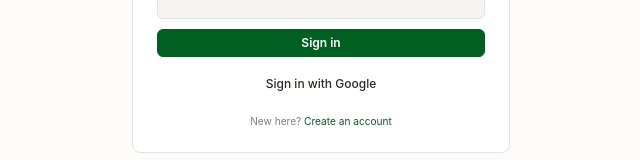
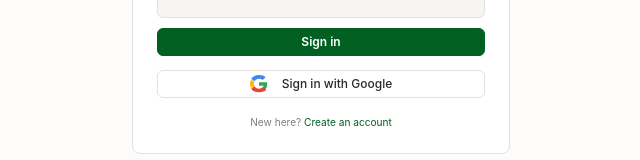
Before and after one commit to vibecoder223/Tenderly2, a Next.js app: page /auth/login in a window 1280 px wide. Shown: the part 441-601 px from the top of the page, without its empty margins (319-959 px from the left). Built offline with nearby package versions, Linux system fonts and the light colour scheme; no server answers; a web font is replaced by a local one.

Commit message:
Make Google sign-in button visually prominent and add Google icon

```diff
--- a/app/auth/login/page.tsx
+++ b/app/auth/login/page.tsx
@@ -110,9 +110,10 @@ function LoginForm() {
       <div className="mt-4">
         <button
           type="button"
-          className="btn btn-ghost w-full justify-center"
+          className="btn w-full justify-center"
           onClick={signInWithGoogle}
           disabled={googleLoading}
+          aria-label="Sign in with Google"
         >
           {googleLoading ? (
             <>
@@ -128,7 +129,17 @@ function LoginForm() {
               Redirecting…
             </>
           ) : (
-            "Sign in with Google"
+            <>
+              <span style={{ display: "inline-flex", width: 18, height: 18, marginRight: 8 }}>
+                <svg viewBox="0 0 46 46" width="18" height="18" xmlns="http://www.w3.org/2000/svg">
+                  <path fill="#4285F4" d="M23 9.5c3.9 0 7.1 1.3 9.5 3.5l7.1-7.1C36.5 2.1 30.2 0 23 0 14.6 0 7.2 3.8 3 9.4l8.3 6.5C13.6 12 17.9 9.5 23 9.5z"/>
+                  <path fill="#34A853" d="M44 23c0-1.6-.2-3.1-.6-4.6H23v9h11.8c-.5 2.7-2 5-4.2 6.5l6.6 5.1C41.1 36.1 44 30 44 23z"/>
+                  <path fill="#FBBC05" d="M11.3 28.6A13.5 13.5 0 0 1 10 23c0-1.8.4-3.6 1.1-5.2L3 11.6A23 23 0 0 0 0 23c0 3.7.9 7.2 2.6 10.3l8.7-4.7z"/>
+                  <path fill="#EA4335" d="M23 44c7.2 0 13.5-2.1 18.6-5.8l-8.9-6.9C30.1 33.5 26.1 35 23 35c-5.1 0-9.4-2.5-11.7-6.1l-8.3 6.5C7.2 42.2 14.6 44 23 44z"/>
+                </svg>
+              </span>
+              Sign in with Google
+            </>
           )}
         </button>
       </div>
```
